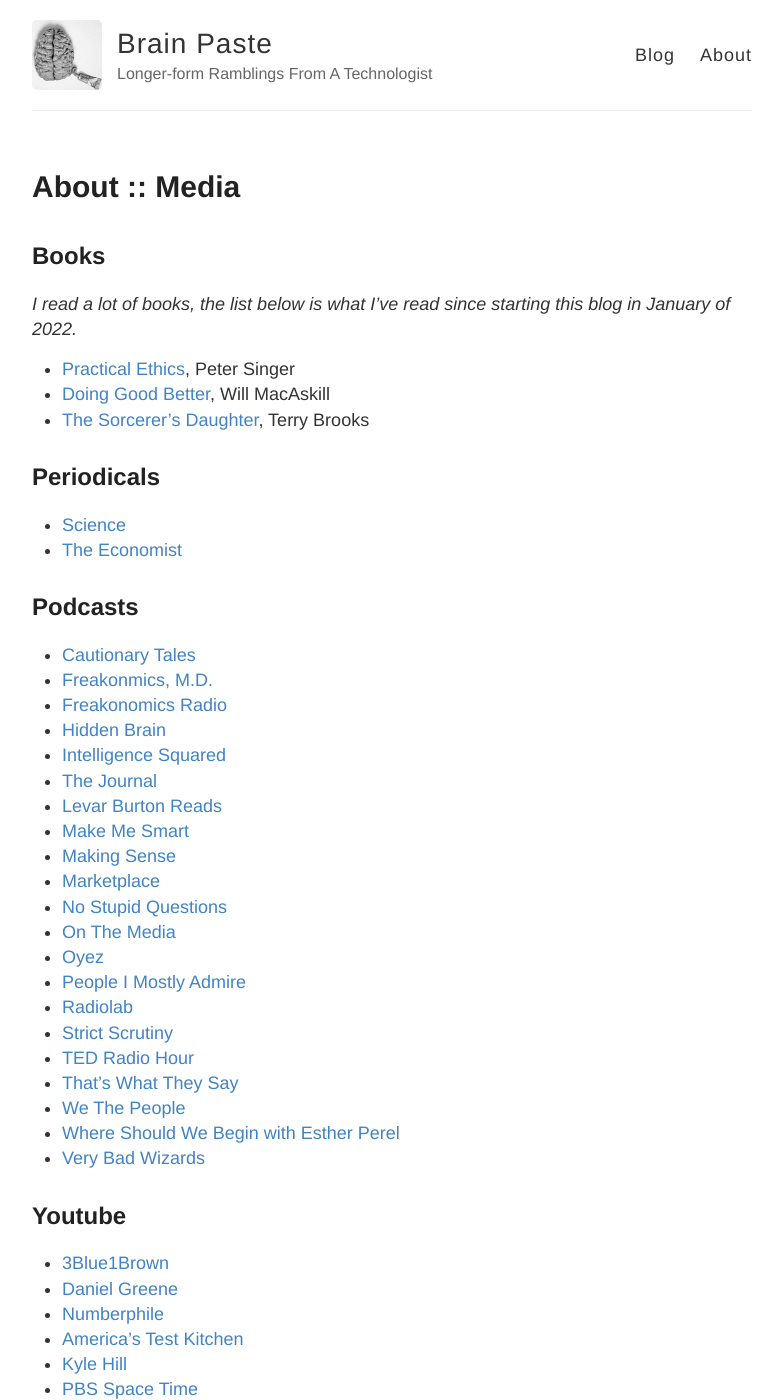
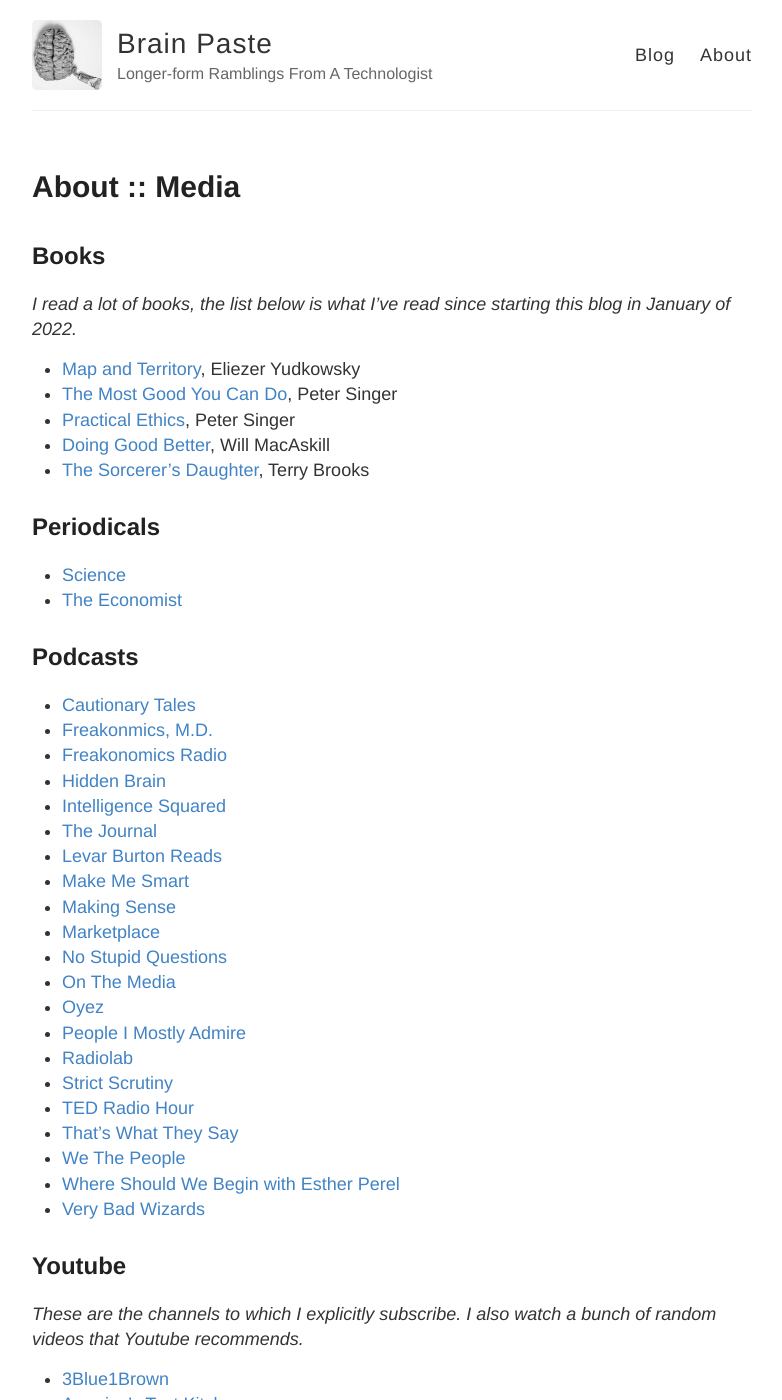
Before and after one commit to lajoie/lajoie.github.io, a Jekyll site: the page built from about/media.md, in a window 1280 px wide and 1400 px high. Shown: the whole window, without its empty margins (248-1030 px from the left). Built offline with Jekyll 4.4.1, drawn with Linux system fonts in a browser that asks for light colours; some of the changed text lies outside the part shown.

Commit message:
add some additional books

```diff
--- a/about/media.md
+++ b/about/media.md
@@ -5,6 +5,8 @@
 
 ## Books
 *I read a lot of books, the list below is what I've read since starting this blog in January of 2022.*
+* [Map and Territory](https://www.amazon.com/Map-Territory-Rationality-AI-Zombies/dp/1939311233/), Eliezer Yudkowsky
+* [The Most Good You Can Do](https://www.powells.com/book/most-good-you-can-do-how-effective-altruism-is-changing-ideas-about-living-ethically-9780300180275), Peter Singer
 * [Practical Ethics](https://www.powells.com/book/practical-ethics-9780521707688), Peter Singer
 * [Doing Good Better](https://www.powells.com/book/doing-good-better-how-effective-altruism-can-help-you-help-others-do-work-that-matters-make-smarter-choices-about-giving-back-9781592409662), Will MacAskill
 * [The Sorcerer's Daughter](https://www.powells.com/book/sorcerers-daughter-defenders-of-shannara-book-3-9780345540829), Terry Brooks
@@ -37,12 +39,13 @@
 * [Very Bad Wizards](https://www.verybadwizards.com/)
 
 ## Youtube
+*These are the channels to which I explicitly subscribe.  I also watch a bunch of random videos that Youtube recommends.*
 * [3Blue1Brown](https://www.youtube.com/c/3blue1brown)
+* [America's Test Kitchen](https://www.youtube.com/c/AmericasTestKitchen)
 * [Daniel Greene](https://www.youtube.com/c/DanielGreeneReviews)
-* [Numberphile](https://www.youtube.com/c/numberphile)
-* [America's Test Kitchen](https://www.youtube.com/c/AmericasTestKitchen)
-* [Kyle Hill](https://www.youtube.com/c/KyleHillScience)
-* [PBS Space Time](https://www.youtube.com/c/pbsspacetime)
 * [Joe Scott](https://www.youtube.com/c/joescott)
 * [Kurzgesagt](https://www.youtube.com/c/inanutshell)
+* [Kyle Hill](https://www.youtube.com/c/KyleHillScience)
+* [Numberphile](https://www.youtube.com/c/numberphile)
+* [PBS Space Time](https://www.youtube.com/c/pbsspacetime)
 * [Tom Rocks Maths](https://www.youtube.com/c/TomRocksMaths)
```
